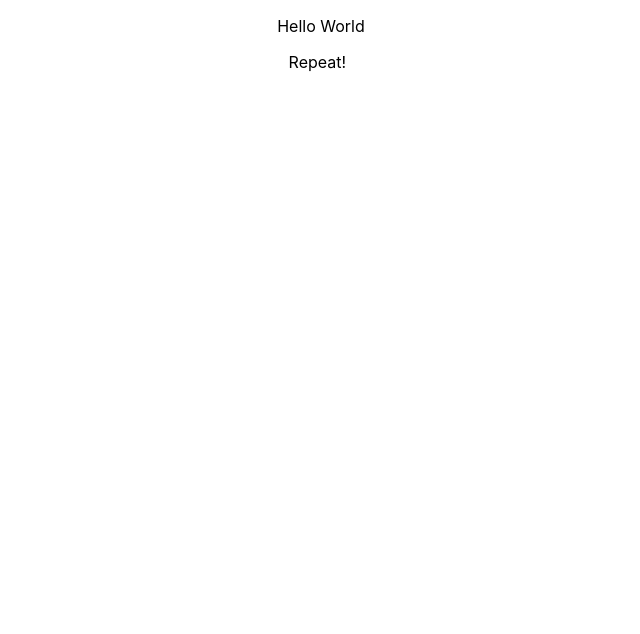
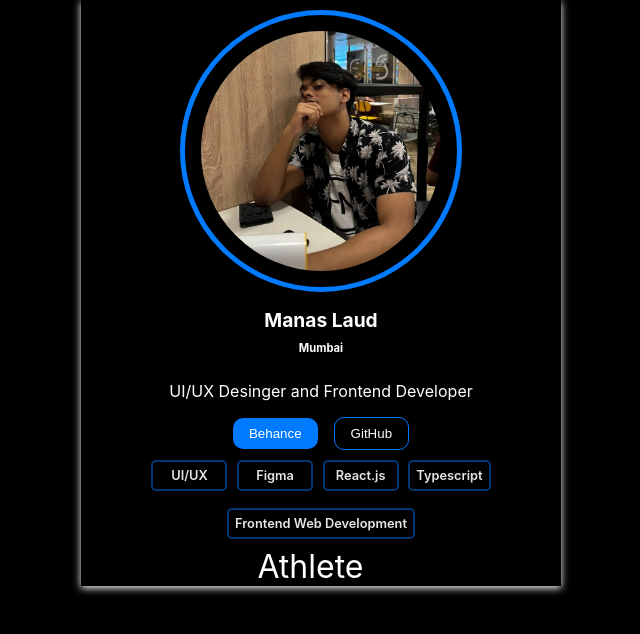
Before and after one commit to manaslaud/animation-text, a React (Create React App) app: page / in a window 1280 px wide. Shown: the top 634 px of the page, without its empty margins (319-959 px from the left). Built offline with nearby package versions, Linux system fonts and the light colour scheme.

Commit message:
added profile card.

```diff
--- a/src/App.css
+++ b/src/App.css
@@ -1,4 +1,7 @@
 .App {
+  display: flex;
+  justify-content: center;
+  align-items: center;
   text-align: center;
 }
 
@@ -6,33 +9,3 @@
   height: 40vmin;
   pointer-events: none;
 }
-
-@media (prefers-reduced-motion: no-preference) {
-  .App-logo {
-    animation: App-logo-spin infinite 20s linear;
-  }
-}
-
-.App-header {
-  background-color: #282c34;
-  min-height: 100vh;
-  display: flex;
-  flex-direction: column;
-  align-items: center;
-  justify-content: center;
-  font-size: calc(10px + 2vmin);
-  color: white;
-}
-
-.App-link {
-  color: #61dafb;
-}
-
-@keyframes App-logo-spin {
-  from {
-    transform: rotate(0deg);
-  }
-  to {
-    transform: rotate(360deg);
-  }
-}
--- a/src/App.js
+++ b/src/App.js
@@ -1,14 +1,13 @@
 import logo from './logo.svg';
 import './App.css';
-import AnimationText from './components/AnimationText';
+import ProfileCard from './components/ProfileCard';
 import {Cursor,useTypewriter,Typewriter} from 'react-simple-typewriter'
 
 function App() {
 
   return (
     <div className="App">
-     <p>Hello World</p>
-     <AnimationText/>
+     <ProfileCard/>
     </div>
   );
 }
--- a/src/components/AnimationText.jsx
+++ b/src/components/AnimationText.jsx
@@ -1,20 +1,20 @@
 import {Cursor,useTypewriter,Typewriter} from 'react-simple-typewriter'
-
+import styles from './components_css/animationText.module.css'
 function AnimationText() {
-    const {text}=useTypewriter({
-        words:['manas','laud','male'],
-        loop:{},
-        typeSpeed:120,
-        deleteSpeed:50
-    })
+    // const {text}=useTypewriter({
+    //     words:['Student','Developer','Athlete'],
+    //     loop:{},
+    //     typeSpeed:120,
+    //     deleteSpeed:5000
+    // })
   return (
-    <div className="component">
+    <div className={styles.component}>
     <Typewriter
-            words={['Eat', 'Sleep', 'Code', 'Repeat!']}
-            loop={5}
+            words={['Student', 'Developer', 'Athlete']}
+            loop={Infinity}
             cursor
-            cursorStyle='_'
-            typeSpeed={70}
+            cursorStyle='>'
+            typeSpeed={100}
             deleteSpeed={50}
             delaySpeed={1000}
 
--- /dev/null
+++ b/src/components/ProfileCard.jsx
@@ -0,0 +1,28 @@
+import {Cursor,useTypewriter,Typewriter} from 'react-simple-typewriter'
+import AnimationText from './AnimationText';
+import styles from './components_css/profilecard.module.css'
+
+function ProfileCard() {
+    return(
+        <div className={styles.ProfileCard}>
+        <img src='pfp.jpg' className={styles.image}></img>
+        <h1>Manas Laud</h1>
+        <h2>Mumbai</h2>
+        <p>UI/UX Desinger and Frontend Developer</p>
+        <div className={styles.btnContainer}>
+        <button className={styles.contactBtn}>Behance</button>
+        <button className={styles.githubBtn}>GitHub</button>
+        </div>
+        <div className={styles.skillsContainer}>
+            <span className={styles.skills}>UI/UX</span>
+            <span className={styles.skills}>Figma</span>
+            <span className={styles.skills}>React.js</span>
+            <span className={styles.skills}>Typescript</span>
+            <span className={styles.skills}>Frontend Web Development</span>
+        </div>
+        <AnimationText/>
+        </div>
+    );
+}
+
+export default  ProfileCard;
--- a/src/components/components_css/animationText.module.css
+++ b/src/components/components_css/animationText.module.css
@@ -0,0 +1,3 @@
+.component{
+    font-size: 2rem;
+}
--- /dev/null
+++ b/src/components/components_css/profilecard.module.css
@@ -0,0 +1,102 @@
+body{
+    background-color: black;
+}
+.ProfileCard{
+    box-shadow: 0px 2.376000165939331px 7.7220001220703125px 0px white;
+    position: relative;
+  background-color: black;
+  display: inline-flex;
+  justify-content: center;
+  align-items: center;
+  flex-direction: column;
+  color: white;
+  width: fit-content;
+  flex-wrap: wrap;
+}
+p{
+    padding:1rem;
+    padding-top: 0px;
+    padding-bottom: 0px;
+
+}
+h1{
+    margin: 0px;
+    margin-top: 1rem;
+    font-size: 1.2rem;
+}
+h2{
+    font-size: 0.7rem;
+}
+.btnContainer{
+    margin-bottom: 10px;
+display: flex;
+justify-content: center;
+align-items: center;
+gap: 1rem;
+}
+.contactBtn{
+    background-color: #007AFF;
+    padding: 1rem;
+    padding-top: 0.5rem;
+    padding-bottom: 0.5rem;
+    border-radius: 10px;
+    border: none;
+    /* border: 3px solid #007AFF; */
+    color: white;
+    transition: 0.3s ease-in;
+}
+.contactBtn:hover{
+    background-color:transparent ;
+    border-color: #007AFF;
+}
+
+.githubBtn{
+    background-color: transparent;
+    padding: 1rem;
+    padding-top: 0.5rem;
+    padding-bottom: 0.5rem;
+    border-radius: 10px;
+    border: 1.6px solid #007AFF;
+    color: white;
+    transition: 0.3s ease-in;
+}
+.githubBtn:hover{
+    background-color:#007AFF ;
+    border-color: transparent;
+}
+.image{
+    padding: 1rem;
+    margin: 10px 10px 0px 10px;
+    position: relative;
+    margin-top: 10px;
+    border-radius: 2000px;
+    width: 15rem;
+    height: 15rem;
+    border: 5px solid #007AFF;
+    transition: 0.3s ease-in;
+}
+.skills{
+    flex: 0 0 60px;
+    background-color: transparent;
+    border: 2px solid rgba(0, 122, 255, 0.5);
+  opacity: 0.9;
+  font-size: 0.8rem;
+  padding: 6px;
+  font-weight: 600;
+  border-radius: 5px;
+  white-space: nowrap;
+  margin-bottom: 0.5rem;
+}
+.skillsContainer{
+    width: fit-content;
+    flex-basis: 33.33%;
+    justify-content: center;
+    flex-wrap: wrap;
+    display: flex;
+    gap:0.6rem;
+}
+.image:hover{
+    width: 16rem ;
+    height:16rem   ;
+    padding: 0px;
+}
```
Also changed, not shown: public/pfp.jpg (added).
